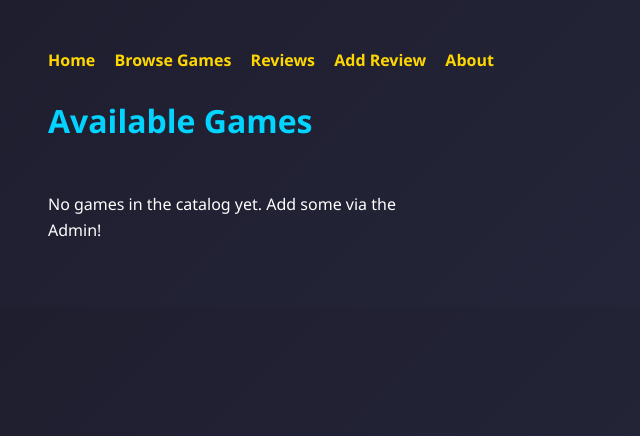
After one commit to Sailor4/game_reviews_project, a Django app: page /games/ in a window 1280 px wide. The commit adds this page. Shown: the top 436 px of the page, without its empty margins (0-640 px from the left). Run offline with Django 5.2, Linux system fonts and the light colour scheme; data that the repository does not hold is empty; parts of the project's set-up code (start-up, migrations or seed data) failed here and were passed over.

Commit message:
Added games catalog and review list

```diff
--- a/game_catalog/urls.py
+++ b/game_catalog/urls.py
@@ -5,4 +5,5 @@ urlpatterns = [
     path('admin/', admin.site.urls),
     path('', include('common.urls')),
     path('reviews/', include('reviews.urls')),
+    path('games/', include('games.urls')),
 ]
--- /dev/null
+++ b/games/urls.py
@@ -0,0 +1,6 @@
+from django.urls import path
+from .views import game_catalog
+
+urlpatterns = [
+    path('', game_catalog, name='game_catalog'),
+]
--- a/games/views.py
+++ b/games/views.py
@@ -1,3 +1,6 @@
 from django.shortcuts import render
+from .models import Game
 
-# Create your views here.
+def game_catalog(request):
+    games = Game.objects.all().order_by('title')
+    return render(request, 'games/catalog.html', {'games': games})
--- a/reviews/urls.py
+++ b/reviews/urls.py
@@ -1,6 +1,7 @@
 from django.urls import path
-from .views import add_review
+from .views import add_review, review_list
 
 urlpatterns = [
     path('add/', add_review, name='add_review'),
+    path('', review_list, name='review_list'),
 ]
--- a/reviews/views.py
+++ b/reviews/views.py
@@ -1,6 +1,7 @@
 from django.shortcuts import render, redirect
 from .forms import ReviewForm
 from django.utils import timezone
+from .models import Review
 
 
 def add_review(request):
@@ -13,3 +14,8 @@ def add_review(request):
         form = ReviewForm()
 
     return render(request, 'reviews/add_review.html', {'form': form,'server_time': timezone.now()})
+
+
+def review_list(request):
+    reviews = Review.objects.all().order_by('-created_at')
+    return render(request, 'reviews/review_list.html', {'reviews': reviews})
--- a/static/style.css
+++ b/static/style.css
@@ -66,3 +66,10 @@ input, textarea, select {
     display: inline-block;
     letter-spacing: 1px;
 }
+
+.game-grid {
+    display: grid;
+    grid-template-columns: repeat(auto-fill, minmax(300px, 1fr));
+    gap: 20px;
+    margin-top: 30px;
+}
--- /dev/null
+++ b/templates/games/catalog.html
@@ -0,0 +1,35 @@
+{% load static %}
+<!DOCTYPE html>
+<html lang="en">
+<head>
+    <meta charset="UTF-8">
+    <title>Game Catalog</title>
+    <link rel="stylesheet" href="{% static 'style.css' %}">
+</head>
+<body>
+    <nav>
+        <a href="{% url 'index' %}">Home</a>
+        <a href="{% url 'game_catalog' %}">Browse Games</a>
+        <a href="{% url 'review_list' %}">Reviews</a>
+        <a href="{% url 'add_review' %}">Add Review</a>
+        <a href="{% url 'about' %}">About</a>
+    </nav>
+
+    <div class="content">
+        <h1>Available Games</h1>
+
+        <div class="game-grid">
+            {% for game in games %}
+                <div class="stats-box" style="border-left: 5px solid #ff007c;">
+                    <h2>{{ game.title }}</h2>
+                    <p><strong>Platform:</strong> {{ game.platform }}</p>
+                    <p><strong>Genre:</strong> {{ game.genre }}</p>
+                    <p>{{ game.description|truncatewords:20 }}</p>
+                </div>
+            {% empty %}
+                <p>No games in the catalog yet. Add some via the Admin!</p>
+            {% endfor %}
+        </div>
+    </div>
+</body>
+</html>
--- a/templates/reviews/add_review.html
+++ b/templates/reviews/add_review.html
@@ -9,9 +9,10 @@
 <body>
     <nav>
         <a href="{% url 'index' %}">Home</a>
+        <a href="{% url 'game_catalog' %}">Browse Games</a>
+        <a href="{% url 'review_list' %}">Reviews</a>
         <a href="{% url 'add_review' %}">Add Review</a>
         <a href="{% url 'about' %}">About</a>
-        <a href="{% url 'contact' %}">Contact</a>
     </nav>
 
     <div class="content">
```
Also changed, not shown: templates/common/about.html (+7 -6 lines), templates/common/contact.html (+7 -6 lines), templates/common/index.html (+5 -4 lines), templates/reviews/review_list.html (added, +33 -0 lines).
